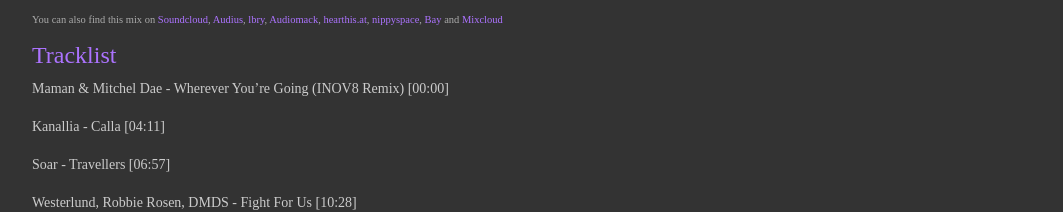
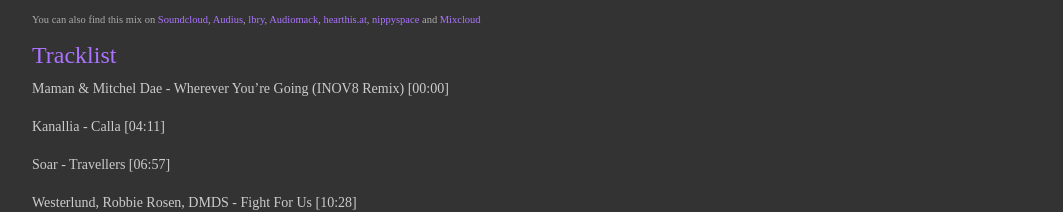
Before and after one commit to ceruleanight/ceruleanight.github.io, a Jekyll site: the page built from mixes/2021-12.md, in a window 1280 px wide. Shown: the part 642-854 px from the top of the page, without its empty margins (108-1171 px from the left). Built offline with Jekyll 4.4.1, drawn with Linux system fonts in a browser that asks for light colours; some web fonts are replaced.

Commit message:
Removed Bay

```diff
--- a/_layouts/mix.html
+++ b/_layouts/mix.html
@@ -12,7 +12,7 @@
 	<section class="content">
 		<h1>{{ page.title }}</h1>
 		<iframe width="560" height="315" src="https://www.youtube.com/embed/{{ page.yt }}" frameborder="0" allow="accelerometer; autoplay; encrypted-media; gyroscope; picture-in-picture" allowfullscreen></iframe><br>
-		<sub>You can also find this mix on <a href="{{ page.sc }}">Soundcloud</a>{% if page.audius %}, <a href="{{ page.audius }}">Audius</a>{% endif %}{% if page.lbry %}, <a href="{{ page.lbry }}">lbry</a>{% endif %}{% if page.audiomack %}, <a href="{{ page.audiomack }}">Audiomack</a>{% endif %}{% if page.hearthisat %}, <a href="{{ page.hearthisat }}">hearthis.at</a>{% endif %}{% if page.nippy %}, <a href="{{ page.nippy }}">nippyspace</a>{% endif %}{% if page.bay %}, <a href="{{ page.bay }}">Bay</a>{% endif %} and <a href="{{ page.mc }}">Mixcloud</a></sub>
+		<sub>You can also find this mix on <a href="{{ page.sc }}">Soundcloud</a>{% if page.audius %}, <a href="{{ page.audius }}">Audius</a>{% endif %}{% if page.lbry %}, <a href="{{ page.lbry }}">lbry</a>{% endif %}{% if page.audiomack %}, <a href="{{ page.audiomack }}">Audiomack</a>{% endif %}{% if page.hearthisat %}, <a href="{{ page.hearthisat }}">hearthis.at</a>{% endif %}{% if page.nippy %}, <a href="{{ page.nippy }}">nippyspace</a>{% endif %} and <a href="{{ page.mc }}">Mixcloud</a></sub>
 		{{ content }}
 	</section>
 
```
